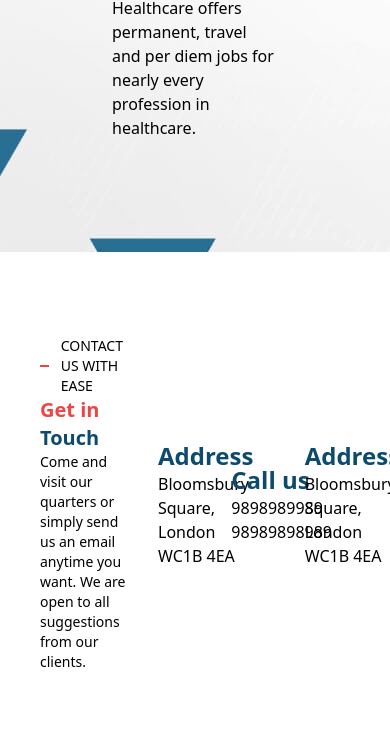
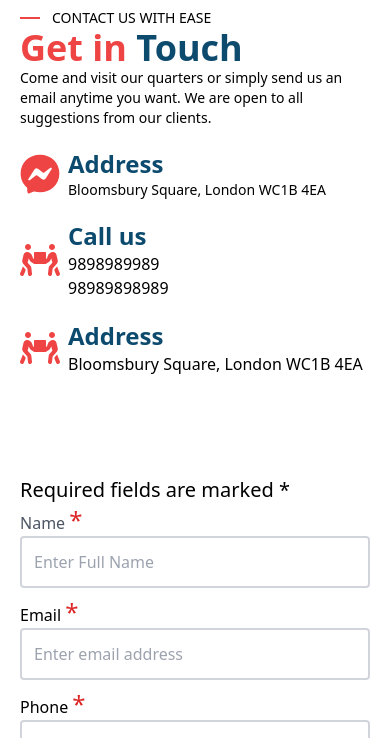
Before and after one commit to iamshishirpandey/Lumens-International-Website, a React (Create React App) app: page /contact in a window 390 px wide. Shown: the part 368-1106 px from the top of the page. Built offline with nearby package versions, Linux system fonts and the light colour scheme; what tw-elements would draw is missing.

Commit message:
contact page design

```diff
--- a/src/components/common/footer/LowerFooter.jsx
+++ b/src/components/common/footer/LowerFooter.jsx
@@ -35,12 +35,13 @@ const LowerFooter = () => {
         copyright by <b>Prabidhilabs</b>.All rights reserved.
       </span>
       <div className="flex justify-between space-x-7">
-        <ul className="flex items-center flex-wrap space-x-5 lg:space-x-3">
+        <ul className="flex items-center flex-wrap lg:space-x-3">
           {navigation.map((item) => (
             <li>
               <Link
                 key={item.name}
                 to={item.href}
+                className="pr-3 uppercase"
                 // className="inline-flex items-center uppercase"
                 // aria-current={item.current ? "page" : undefined}
               >
--- a/src/components/common/header/Nav.jsx
+++ b/src/components/common/header/Nav.jsx
@@ -12,7 +12,7 @@ const Nav = () => {
   }
   return (
     <div>
-      <div className="flex flex-col lg:flex-row justify-center items-center space-y-5 lg:space-y-0 lg:space-x-10">
+      <div className="flex flex-col xl:flex-row justify-center items-center space-y-5 lg:space-y-0 lg:space-x-10">
         {navigation.map((item) => (
           <Link
             key={item.name}
--- a/src/components/common/header/SideBar.jsx
+++ b/src/components/common/header/SideBar.jsx
@@ -82,10 +82,13 @@ const SideBar = () => {
                         </a>
                       </li>
                       <li>
-                        <button className="text-white text-sm font-semibold py-3 px-5  flex items-center space-x-3  bg-red-500 hover:-translate-y-1.5 hover:shadow-sm hover:shadow-gray-600 hover:transition-all">
+                        <a
+                          href="tel:+9779898989898"
+                          className="text-white text-sm font-semibold py-3 px-5  flex items-center space-x-3  bg-red-500 hover:-translate-y-1.5 hover:shadow-sm hover:shadow-gray-600 hover:transition-all"
+                        >
                           <FaPhone className="rotate-90 " />
                           <span>9898989898</span>
-                        </button>
+                        </a>
                       </li>
                     </ul>
                     <div>
--- a/src/pages/Contact.jsx
+++ b/src/pages/Contact.jsx
@@ -10,7 +10,7 @@ const Contact = () => {
         }}
         className="w-full bg-blue-50"
       >
-        <div className="flex flex-col p-28 justify-center w-full lg:w-2/4 space-y-5">
+        <div className="flex flex-col p-5 lg:p-28 justify-center w-full lg:w-2/4 space-y-5">
           <div className="flex space-x-2 items-center">
             <span className="w-10 h-0.5 bg-red-500" />
             <span className="text-xl">Home</span>
@@ -23,14 +23,14 @@ const Contact = () => {
           </p>
         </div>
       </div>
-      <div className="py-16 md:py-24 px-5 xl:px-28 bottom-px">
-        <div className="rounded-sm p-5 grid grid-cols-9 gap-5 bg-white">
-          <div className="col-span-3">
+      <div className="py-10 lg:py-16 md:py-24 xl:px-28 bottom-px">
+        <div className="rounded-sm p-5 grid gri grid-cols-1 md:grid-cols-3 lg:grid-cols-9 gap-5 bg-white">
+          <div className="md:col-span-3">
             <div className="flex items-center space-x-3">
               <span className="w-5 h-0.5 bg-red-500" />
               <span className="uppercase text-sm">CONTACT US WITH EASE</span>
             </div>
-            <div className=" text-xl sm:text-3xl font-bold ">
+            <div className=" text-4xl sm:text-3xl font-bold ">
               <p className="text-red-500 text-left">
                 Get in <span className="text-sky-900"> Touch </span>{" "}
               </p>
@@ -41,23 +41,23 @@ const Contact = () => {
             </p>
           </div>
 
-          <div className="flex col-span-2 space-x-2 items-center">
-            <FaFacebookMessenger className="w-20 h-20 text-red-500" />
+          <div className="flex lg:col-span-2 space-x-2 items-center text-sm md:text-base">
+            <FaFacebookMessenger className="w-10 h-10 md:w-20 md:h-20  text-red-500" />
             <div>
               <h6 className=" text-2xl text-sky-900 font-bold">Address</h6>
               <p>Bloomsbury Square, London WC1B 4EA</p>
             </div>
           </div>
-          <div className="flex col-span-2 space-x-2 items-center">
-            <FaPeopleCarry className="w-20 h-20 text-red-500" />
+          <div className="flex lg:col-span-2 space-x-2 items-center">
+            <FaPeopleCarry className="w-10 h-10 md:w-20 md:h-20  text-red-500" />
             <div>
               <h6 className=" text-2xl text-sky-900 font-bold">Call us</h6>
               <p>9898989989</p>
               <p>98989898989</p>
             </div>
           </div>
-          <div className="flex col-span-2 space-x-2 items-center">
-            <FaPeopleCarry className="w-20 h-20 text-red-500" />
+          <div className="flex lg:col-span-2 space-x-2 items-center">
+            <FaPeopleCarry className="w-10 h-10 md:w-20 md:h-20 text-red-500" />
             <div>
               <h6 className=" text-2xl text-sky-900 font-bold">Address</h6>
               <p>Bloomsbury Square, London WC1B 4EA</p>
@@ -65,15 +65,17 @@ const Contact = () => {
           </div>
         </div>
       </div>
-      <div className="grid grid-cols-2 gap-10 py-16">
+      <div className="grid grid-cols-1 md:grid-cols-2 gap-10 py-10 md:py-16 px-5 md:px-0 ">
         <div
-          style={{ clipPath: "polygon(100% 0, 0 36%, 71% 100%)" }}
-          className="relative"
+          style={{
+            clipPath: "polygon(100% 0, 0 36%, 71% 100%)",
+          }}
+          className="relative hidden md:block"
         >
           <MapContact />
         </div>
 
-        <div className="lg:pr-28 py-10">
+        <div className="lg:pr-28 md:py-10">
           <span className="text-xl">Required fields are marked *</span>
           <form className="w-full space-y-2">
             <div className="text-gray-600">
```
